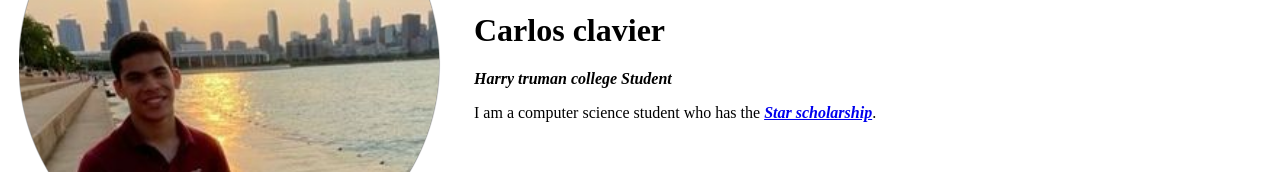
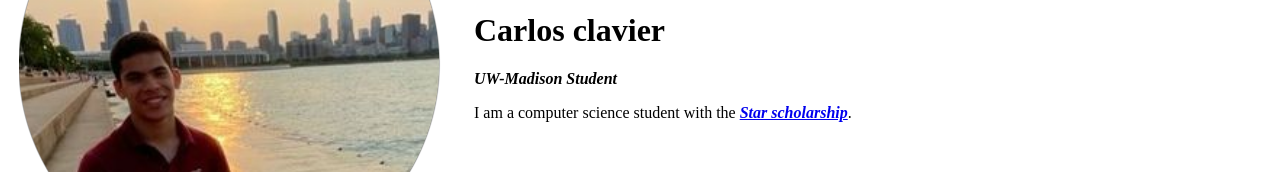
Before and after one commit to cajlitos04/Inicial-Project, a plain HTML site: page index.html in a window 1280 px wide. Shown: the part 168-340 px from the top of the page. Drawn offline with Linux system fonts and the light colour scheme.

Commit message:
Update index.html

```diff
--- a/index.html
+++ b/index.html
@@ -13,8 +13,8 @@
       <td><img src="Foto de perfil.png" alt="Carlos's profile photo"></td>
       <td>
         <h1>Carlos clavier</h1>
-        <p><em><strong>Harry truman college Student</strong></em></p>
-        <p>I am a computer science student who has the <em><strong><a href="https://pages.ccc.edu/apply/star/">Star scholarship</a></strong></em>.</p>
+        <p><em><strong>UW-Madison Student</strong></em></p>
+        <p>I am a computer science student with the <em><strong><a href="https://pages.ccc.edu/apply/star/">Star scholarship</a></strong></em>.</p>
       </td>
     </tr>
   </table>
```
